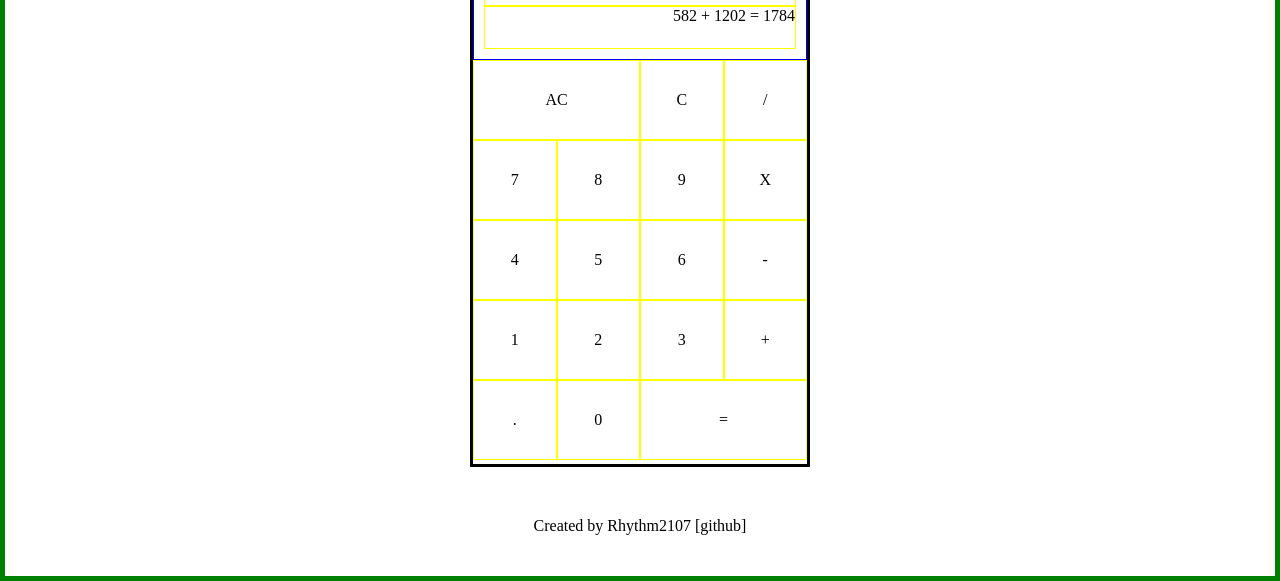
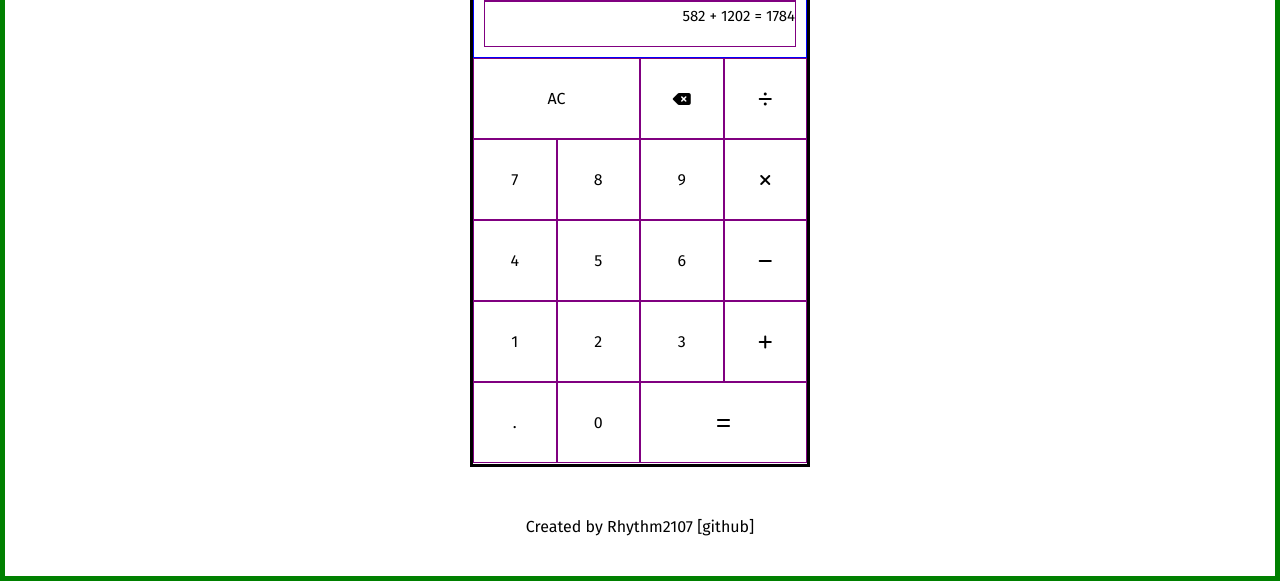
Before and after one commit to rhythm2107/calculator, a plain HTML site: page index.html in a window 1280 px wide. Shown: the part 219-800 px from the top of the page. Drawn offline with Linux system fonts and the light colour scheme.

Commit message:
Add Font Awesome icons for calculator and fix some styling bugs

```diff
--- a/index.html
+++ b/index.html
@@ -6,6 +6,8 @@
     <meta name="viewport" content="width=device-width, initial-scale=1.0">
     <title>Calculator</title>
     <link rel="stylesheet" href="styles.css">
+    <link href="https://fonts.googleapis.com/css2?family=Fira+Sans:ital,wght@0,100;0,200;0,300;0,400;0,500;0,600;0,700;0,800;0,900;1,100;1,200;1,300;1,400;1,500;1,600;1,700;1,800;1,900&display=swap" rel="stylesheet">
+    <script src="https://kit.fontawesome.com/a1b40e766d.js" crossorigin="anonymous"></script>
     <script src="./script.js" defer></script>
 </head>
 
@@ -23,23 +25,35 @@
 
         <div class="buttons">
             <div class="button operator" id="clear">AC</div>
-            <div class="button operator" id="delete">C</div>
-            <div class="button operator" id="divide">/</div>
+            <div class="button operator" id="delete">
+                <i class="fa-solid fa-delete-left"></i>
+            </div>
+            <div class="button operator" id="divide">
+                <i class="fa-sharp fa-solid fa-divide"></i>
+            </div>
             <div class="button number">7</div>
             <div class="button number">8</div>
             <div class="button number">9</div>
-            <div class="button operator" id="multiply">X</div>
+            <div class="button operator" id="multiply">
+                <i class="fa-solid fa-xmark"></i>
+            </div>
             <div class="button number">4</div>
             <div class="button number">5</div>
             <div class="button number">6</div>
-            <div class="button operator" id="minus">-</div>
+            <div class="button operator" id="minus">
+                <i class="fa-solid fa-minus"></i>
+            </div>
             <div class="button number">1</div>
             <div class="button number">2</div>
             <div class="button number">3</div>
-            <div class="button operator" id="plus">+</div>
+            <div class="button operator" id="plus">
+                <i class="fa-solid fa-plus"></i>
+            </div>
             <div class="button operator" id="decimal">.</div>
             <div class="button number">0</div>
-            <div class="button operator" id="equals">=</div>
+            <div class="button operator" id="equals">
+                <i class="fa-solid fa-equals"></i>
+            </div>
         </div>
     </div>
     <div class="footer">
--- a/styles.css
+++ b/styles.css
@@ -6,6 +6,7 @@
 
 html, body {
     height: 100%;
+    font-family: "Fira Sans", sans-serif;
 }
 
 body {
@@ -51,35 +52,38 @@ body {
 
 .display-result {
     display: flex;
-    border: 1px solid yellow;
+    border: 1px solid purple;
     width: 100%;
     height: 100%;
     flex: 2; /* 75% */
     justify-content: flex-end;
     align-items: center;
+    font-size: 38px;
 }
 
 .display-calc {
     display: flex;
-    border: 1px solid yellow;
+    border: 1px solid purple;
     width: 100%;
     height: 100%;
     flex: 1; /* 25% */
     justify-content: flex-end;
     align-items: flex-start;
+    padding-top: 5px;
+    font-size: 15px;
 }
 
 .buttons {
     display: flex;
     flex-wrap: wrap;
-    height: 400px;
+    height: 410px;
 }
 
 .button {
     display: flex;
     justify-content: center;
     align-items: center;
-    border: 1px solid yellow;
+    border: 1px solid purple;
     width: 25%;
     height: 20%;
 }
```
